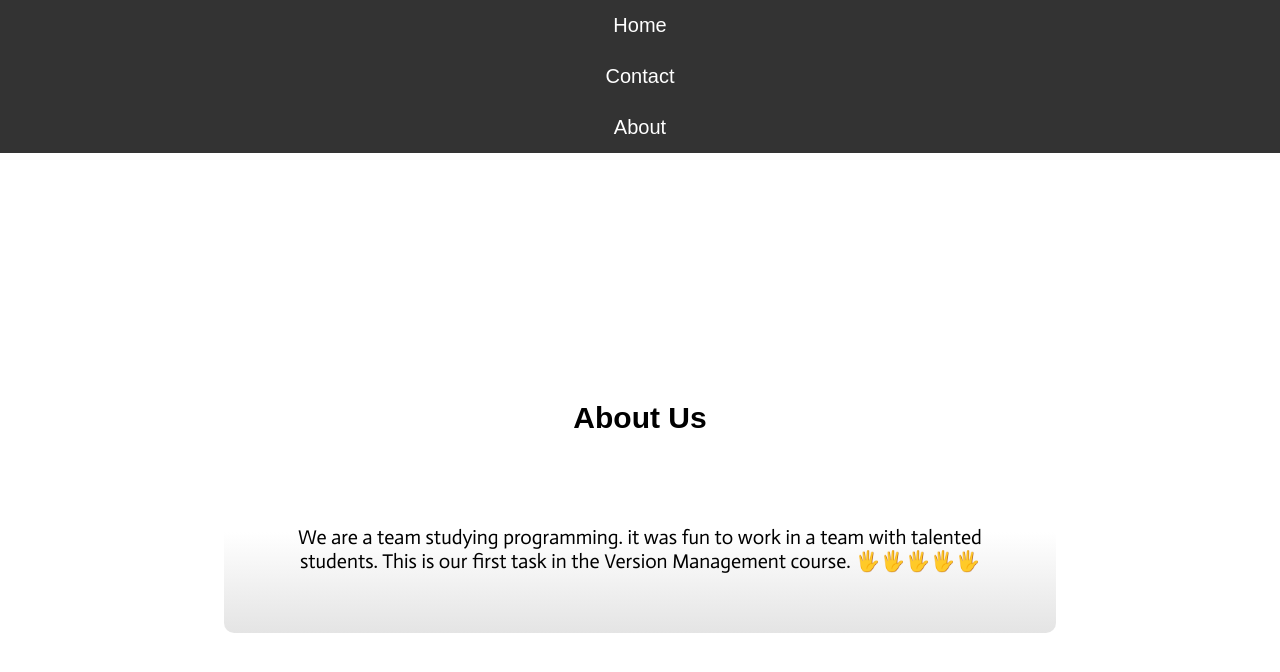
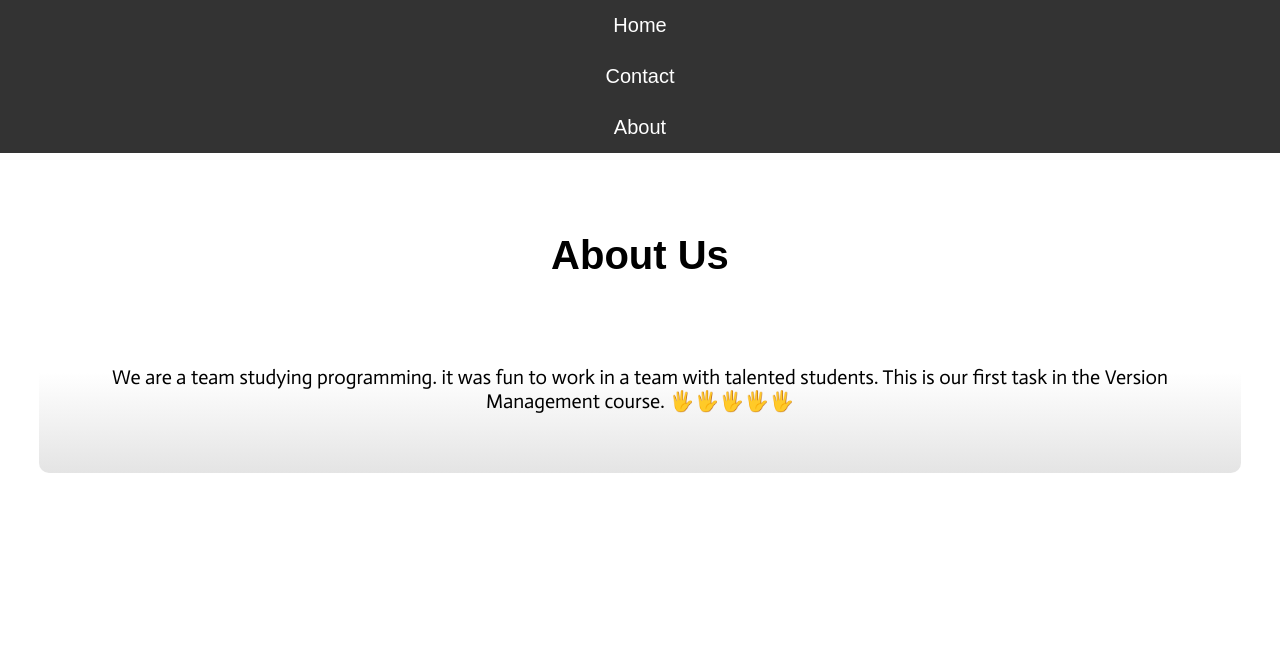
Before and after one commit to danyealmateen/greedygoblins, a plain HTML site: page html/about.html in a window 1280 px wide. Drawn offline with Linux system fonts and the light colour scheme.

Commit message:
matcha sidorna css

```diff
--- a/CSS/style-contact.css
+++ b/CSS/style-contact.css
@@ -37,6 +37,7 @@ h1 {
 
 .titel {
     font-family: "Playfair Display", sans-serif;
+
 }
 
 .navbar {
--- a/CSS/style.about.css
+++ b/CSS/style.about.css
@@ -47,8 +47,8 @@ img {
     padding: 150px;
     border-radius: 5%; */
     text-align: center;
-    padding: 15vh;
-    margin: 10vh;
+    padding: 15px;
+    margin-top: 15px;
 }
 
 .contacts-div {
--- a/html/about.html
+++ b/html/about.html
@@ -18,7 +18,7 @@
     </ul>
     </br>
     <div class="inner-container">
-        <h2>About Us</h2>
+        <h1>About Us</h1>
 
         <div class="contacts-container">
             <div class="contacts-div">
```
